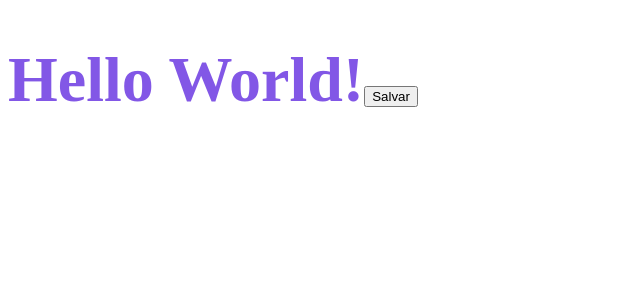
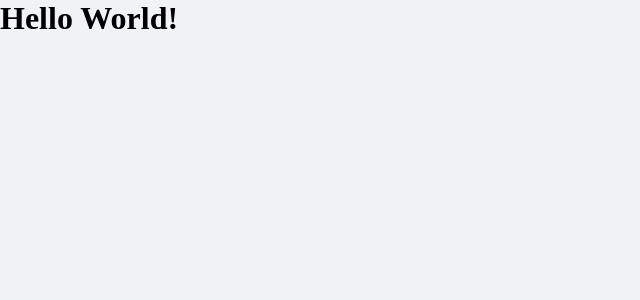
Before and after one commit to amaralc/2021-ignite-reactjs-II-dtmoney, a React (Create React App) app: page / in a window 1280 px wide. Shown: the top 300 px of the page, without its empty margins (0-640 px from the left). Built offline with nearby package versions, Linux system fonts and the light colour scheme.

Commit message:
feature: create and add global styles

```diff
--- a/src/App.tsx
+++ b/src/App.tsx
@@ -1,18 +1,11 @@
 import React from 'react'
-import styled from 'styled-components'
-
-const Title = styled.h1`
-  font-size: 64px;
-  color: #8257e6
-`
+import { GlobalStyle } from './styles/global'
 
 export function App() {
   return (
     <div className="App">
-      <Title>
-        Hello World!
-        <button>Salvar</button>
-      </Title>
+      <h1>Hello World!</h1>
+      <GlobalStyle />
     </div>
   );
 }
--- /dev/null
+++ b/src/styles/global.ts
@@ -0,0 +1,44 @@
+import { createGlobalStyle } from 'styled-components'
+
+export const GlobalStyle = createGlobalStyle`
+  :root {
+    --red: #e52e4d;
+    --blue: #5429cc;
+    --blue-light: #6933ff;
+    --text-title: #363f5f;
+    --text-body: #969cb3;
+    --background: #f0f2f5;
+    --shape: #ffffff
+  }
+
+  * {
+    margin: 0;
+    padding: 0;
+    box-sizing: border-box;
+  }
+
+  body {
+    background: var(--background);
+    --webkit-font-smoothing: antialiased;
+  }
+
+  html {
+    @media(max-width: 1080px){
+      font-size: 93.75%
+    }
+
+    @media(max-width: 720px){
+      font-size: 87.5%
+    }
+  }
+
+  button {
+    cursor: pointer;
+  }
+
+  [disabled] {
+    opacity: 0.6;
+    cursor: not-allowed;
+  }
+
+`
```
